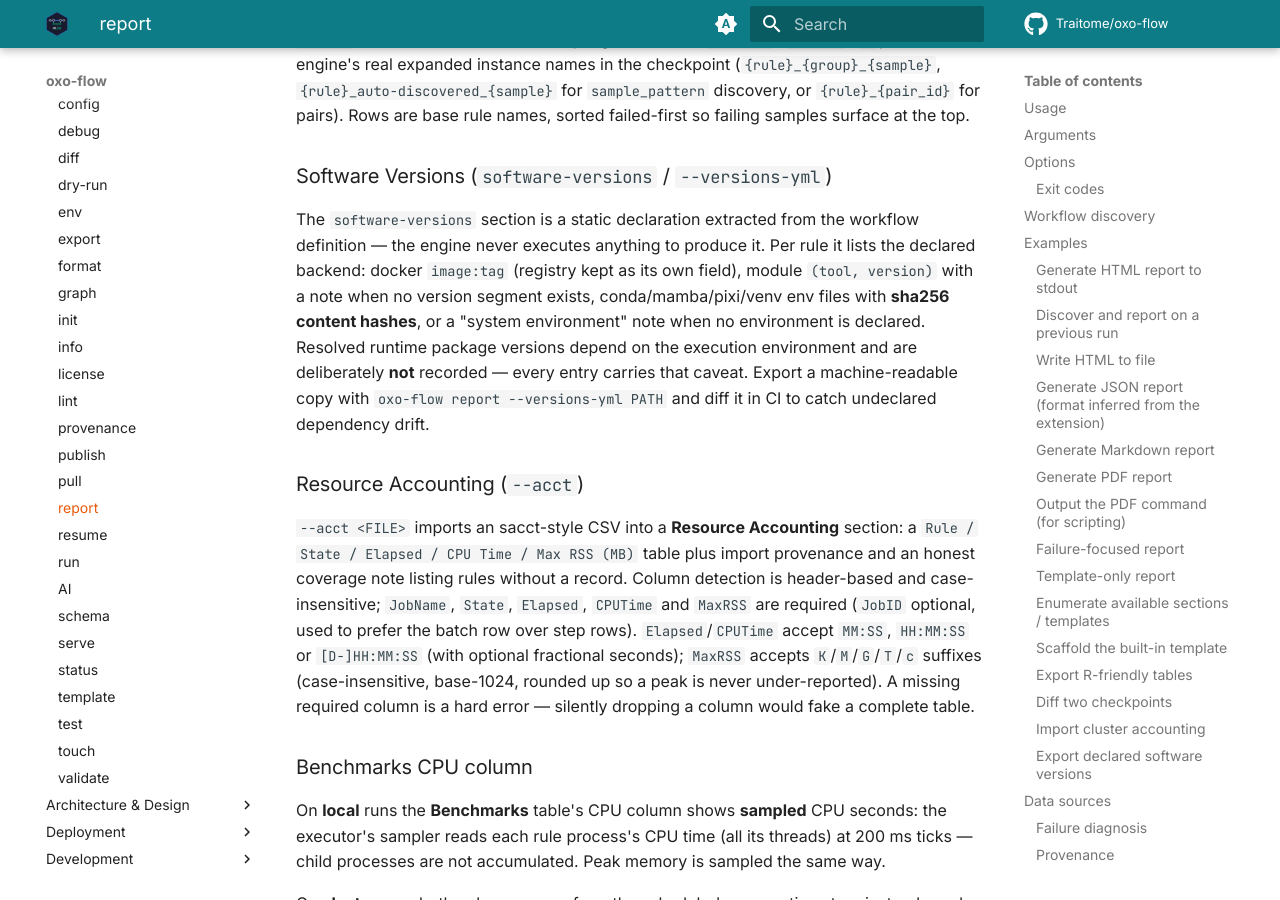
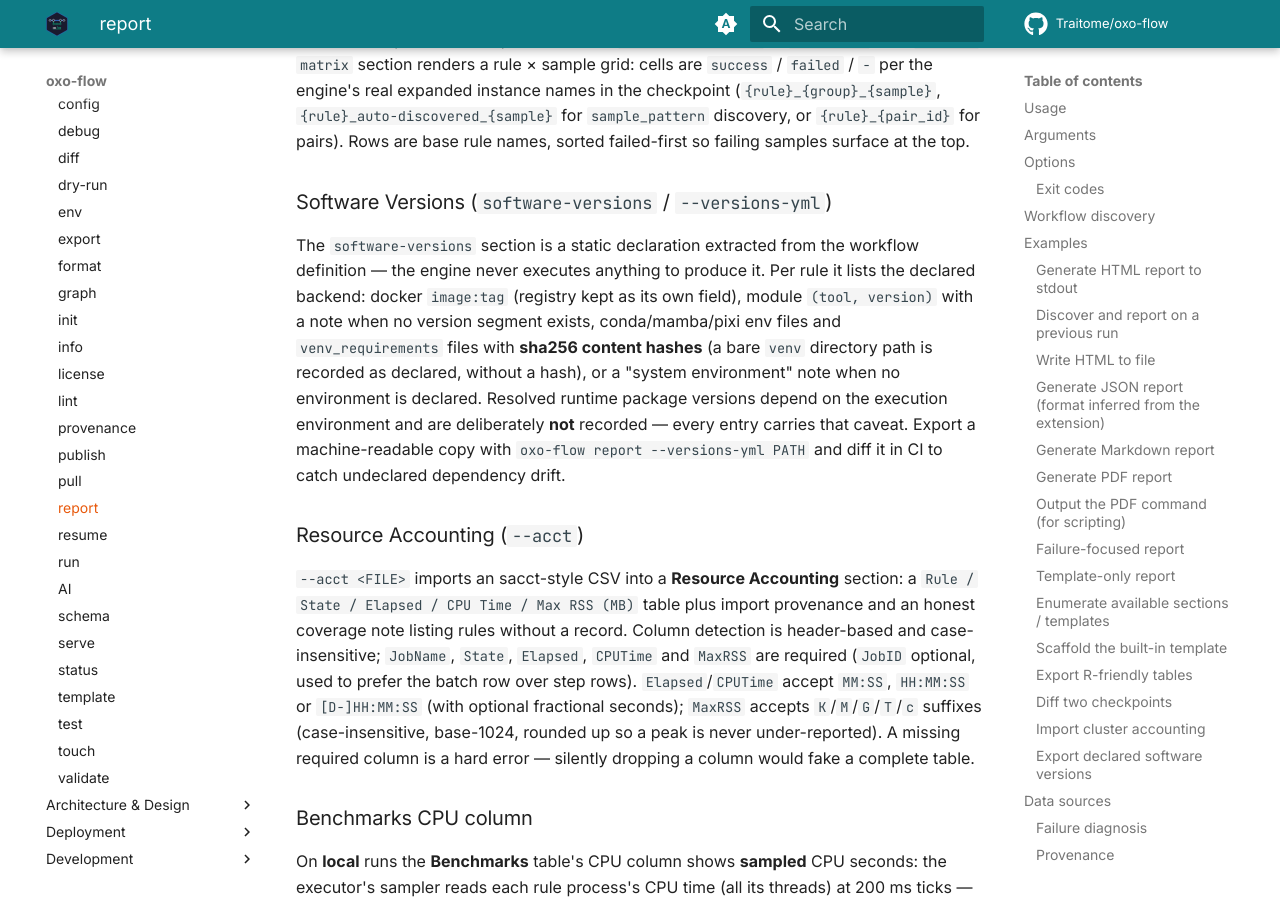
Before and after one commit to Traitome/oxo-flow, an MkDocs documentation site: the page built from docs/guide/src/commands/report.md, in a window 1280 px wide and 900 px high, scrolled down 9435 px. Built offline with MkDocs 1.6.1 and Material for MkDocs 9.7.7, drawn with Linux system fonts in a browser that asks for light colours; comment, search, counter and statistics services are not loaded; the version menu is left out; some of the changed text lies outside the part shown.

Commit message:
docs: correct venv sha256 claim in --versions-yml docs
A bare venv directory path is recorded as declared without a content
hash (there is no file to hash); only venv_requirements files (and
conda/mamba/pixi env files) carry sha256 hashes.

Co-Authored-By: Claude <noreply@anthropic.com>

```diff
--- a/docs/guide/src/commands/report.md
+++ b/docs/guide/src/commands/report.md
@@ -224,8 +224,10 @@ oxo-flow report pipeline.oxoflow --versions-yml versions.yml
 Emits an nf-core-style `versions.yml` (also rendered as the report's
 `software-versions` section): for every rule, what the workflow
 **declares** — docker `image:tag` (registry kept as its own field), module
-`(tool, version)`, conda/mamba/pixi/venv env files with sha256 content
-hashes. The engine never executes anything to produce this data, so
+`(tool, version)`, conda/mamba/pixi env files and `venv_requirements`
+files with sha256 content hashes (a bare `venv` directory path is
+recorded as declared, without a hash — there is no file to hash). The
+engine never executes anything to produce this data, so
 resolved runtime package versions are **not** recorded — every entry
 carries that caveat. Environment resolution follows the usual precedence
 (env_group > rule.environment > defaults.environment).
@@ -367,8 +369,10 @@ The `software-versions` section is a static declaration extracted from
 the workflow definition — the engine never executes anything to produce
 it. Per rule it lists the declared backend: docker `image:tag` (registry
 kept as its own field), module `(tool, version)` with a note when no
-version segment exists, conda/mamba/pixi/venv env files with **sha256
-content hashes**, or a "system environment" note when no environment is
+version segment exists, conda/mamba/pixi env files and
+`venv_requirements` files with **sha256 content hashes** (a bare `venv`
+directory path is recorded as declared, without a hash), or a "system
+environment" note when no environment is
 declared. Resolved runtime package versions depend on the execution
 environment and are deliberately **not** recorded — every entry carries
 that caveat. Export a machine-readable copy with
```
Also changed, not shown: docs/guide/src/how-to/generate-reports.md (+4 -2 lines).
